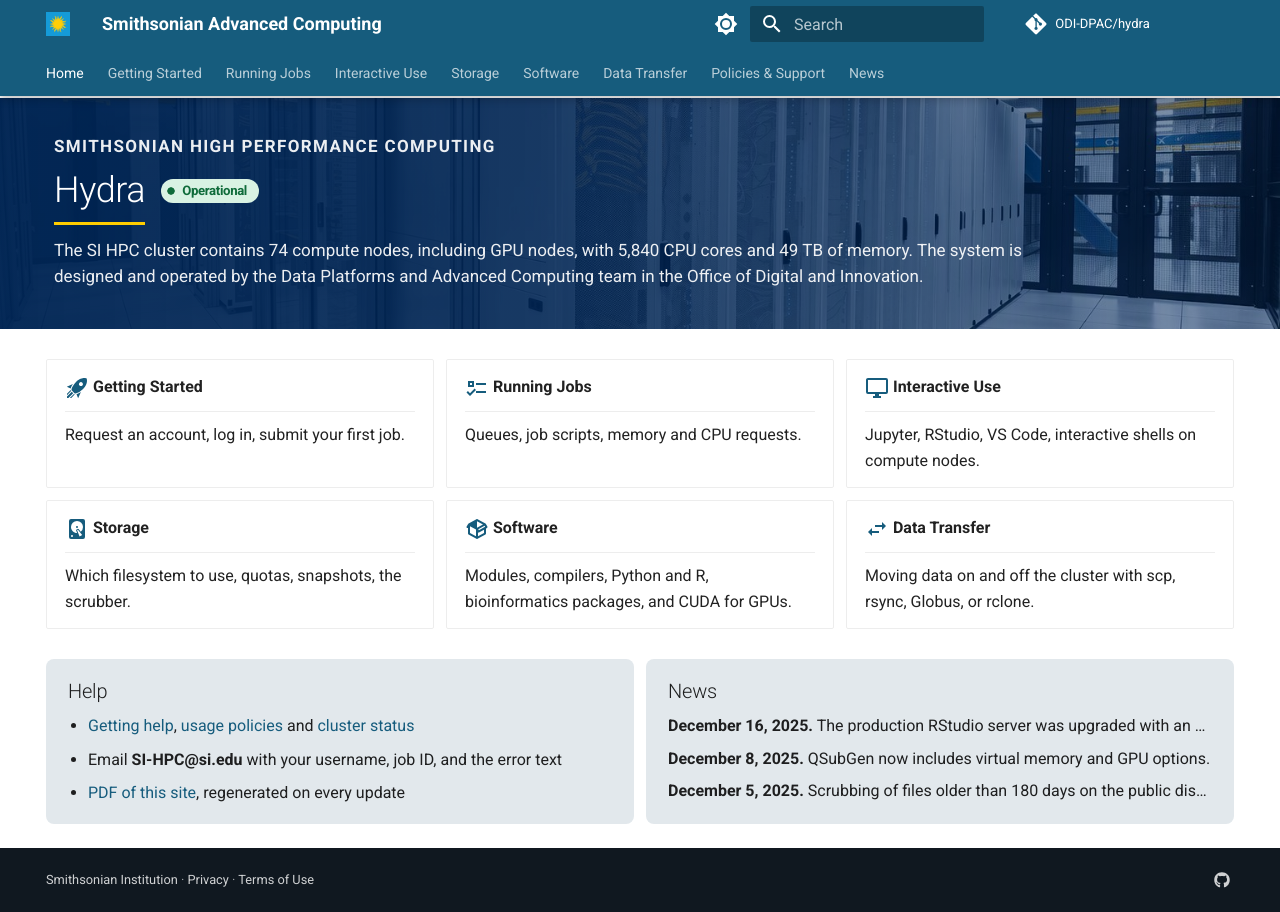
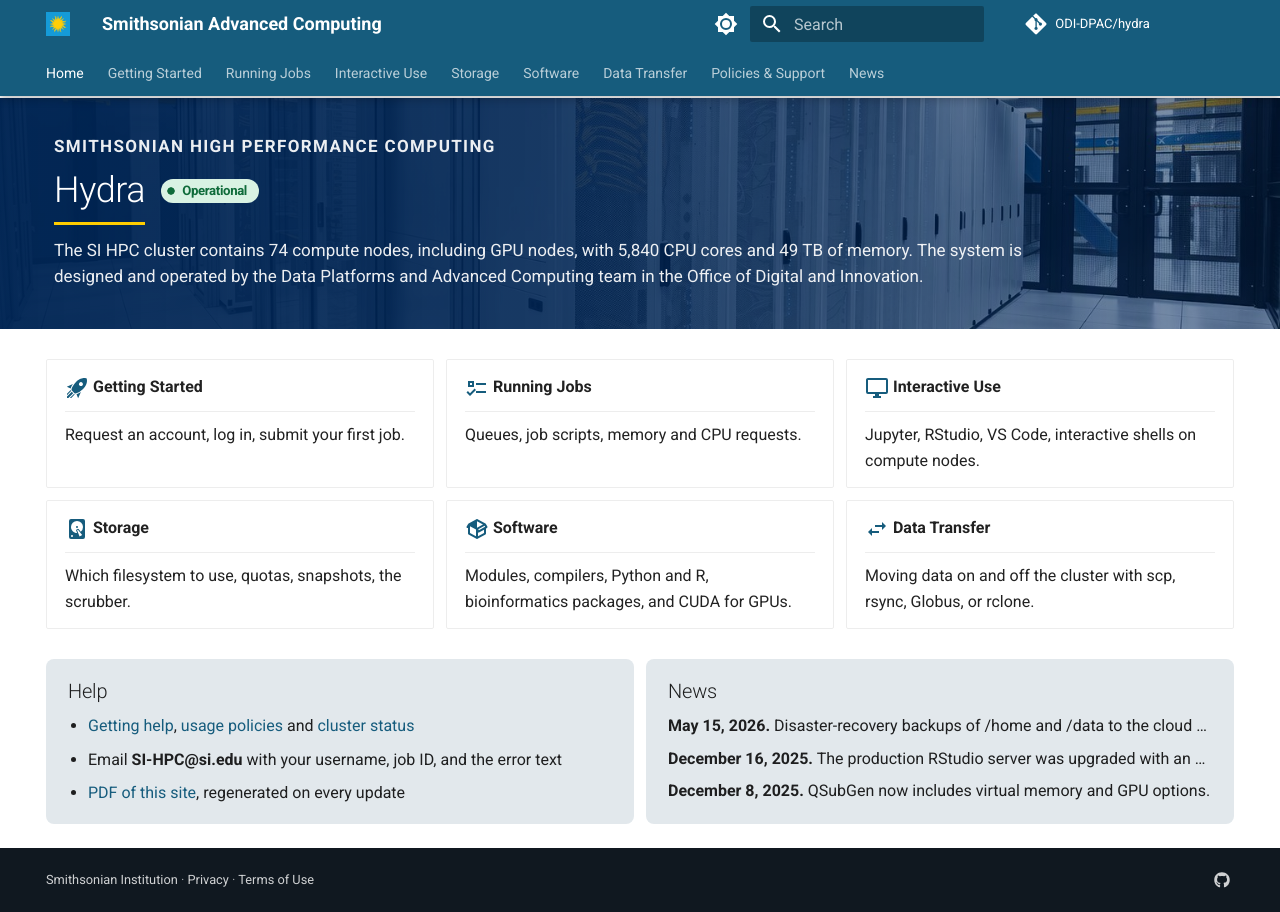
Before and after one commit to ODI-DPAC/hydra, an MkDocs documentation site: the page built from docs/index.md, in a window 1280 px wide. Built offline with MkDocs 1.6.1 and Material for MkDocs 9.7.7, drawn with Linux system fonts in a browser that asks for light colours; comment, search, counter and statistics services are not loaded.

Commit message:
News: Disaster-recovery backups resumed

```diff
--- a/docs/index.md
+++ b/docs/index.md
@@ -75,11 +75,11 @@ The SI HPC cluster contains 74 compute nodes, including GPU nodes, with 5,840 CP
 ## [News](news/index.md)
 
 <!-- news:start -->
+**May 15, 2026.** Disaster-recovery backups of /home and /data to the cloud resumed, ending the pause noted on December 5, 2025.
+
 **December 16, 2025.** The production RStudio server was upgraded with an updated OS and R version.
 
 **December 8, 2025.** QSubGen now includes virtual memory and GPU options.
-
-**December 5, 2025.** Scrubbing of files older than 180 days on the public disks resumes Sunday Dec 7; it had been suspended before the move to Ashburn.
 <!-- news:end -->
 
 </div>
```
Also changed, not shown: docs/news/index.md (+4 -0 lines).
